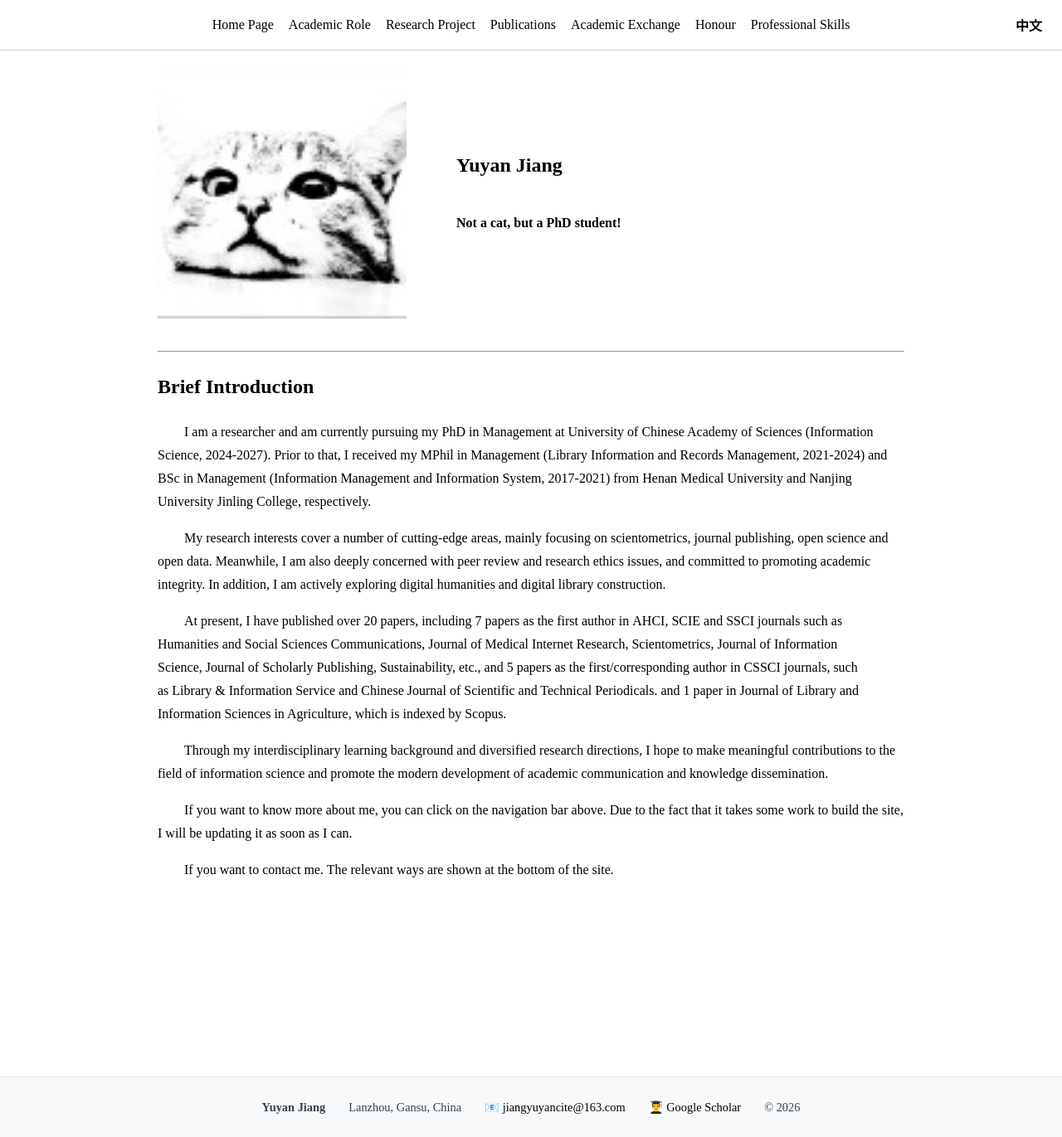
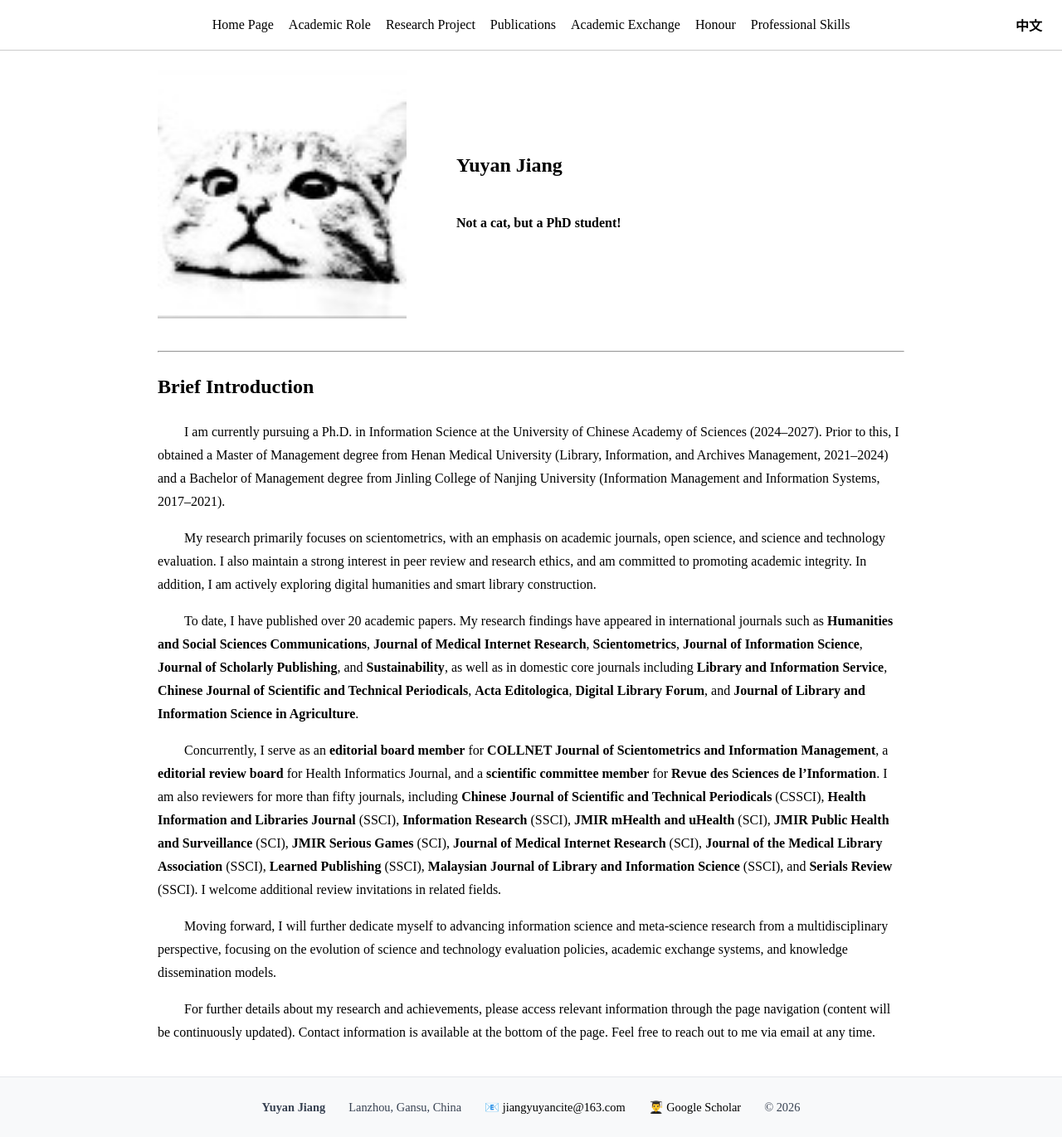
Before and after one commit to jiang-yuyan/Yuyan-Jiang-CV, a Jekyll site: the page built from index.md, in a window 1280 px wide and 1371 px high. Shown: the whole window at 83% size. Built offline with Jekyll 4.4.1, drawn with Linux system fonts in a browser that asks for light colours.

Commit message:
Update index.md

```diff
--- a/index.md
+++ b/index.md
@@ -19,14 +19,14 @@ title: index
 
 ## Brief Introduction
 
-&#8195;&#8195;I am a researcher and am currently pursuing my PhD in Management at University of Chinese Academy of Sciences (Information Science, 2024-2027). Prior to that, I received my MPhil in Management (Library Information and Records Management, 2021-2024) and BSc in Management (Information Management and Information System, 2017-2021) from Henan Medical University and Nanjing University Jinling College, respectively.
+&#8195;&#8195;I am currently pursuing a Ph.D. in Information Science at the University of Chinese Academy of Sciences (2024–2027). Prior to this, I obtained a Master of Management degree from Henan Medical University (Library, Information, and Archives Management, 2021–2024) and a Bachelor of Management degree from Jinling College of Nanjing University (Information Management and Information Systems, 2017–2021).
 
-&#8195;&#8195;My research interests cover a number of cutting-edge areas, mainly focusing on scientometrics, journal publishing, open science and open data. Meanwhile, I am also deeply concerned with peer review and research ethics issues, and committed to promoting academic integrity. In addition, I am actively exploring digital humanities and digital library construction.
+&#8195;&#8195;My research primarily focuses on scientometrics, with an emphasis on academic journals, open science, and science and technology evaluation. I also maintain a strong interest in peer review and research ethics, and am committed to promoting academic integrity. In addition, I am actively exploring digital humanities and smart library construction.
 
-&#8195;&#8195;At present, I have published over 20 papers, including 7 papers as the first author in AHCI, SCIE and SSCI journals such as Humanities and Social Sciences Communications, Journal of Medical Internet Research, Scientometrics, Journal of Information Science, Journal of Scholarly Publishing, Sustainability, etc., and 5 papers as the first/corresponding author in CSSCI journals, such as Library & Information Service and Chinese Journal of Scientific and Technical Periodicals. and 1 paper in Journal of Library and Information Sciences in Agriculture, which is indexed by Scopus.
+&#8195;&#8195;To date, I have published over 20 academic papers. My research findings have appeared in international journals such as **Humanities and Social Sciences Communications**, **Journal of Medical Internet Research**, **Scientometrics**, **Journal of Information Science**, **Journal of Scholarly Publishing**, and **Sustainability**, as well as in domestic core journals including **Library and Information Service**, **Chinese Journal of Scientific and Technical Periodicals**, **Acta Editologica**, **Digital Library Forum**, and **Journal of Library and Information Science in Agriculture**.
 
-&#8195;&#8195;Through my interdisciplinary learning background and diversified research directions, I hope to make meaningful contributions to the field of information science and promote the modern development of academic communication and knowledge dissemination.
+&#8195;&#8195;Concurrently, I serve as an **editorial board member** for **COLLNET Journal of Scientometrics and Information Management**, a **editorial review board** for Health Informatics Journal, and a **scientific committee member** for **Revue des Sciences de l'Information**. I am also reviewers for more than fifty journals, including **Chinese Journal of Scientific and Technical Periodicals** (CSSCI), **Health Information and Libraries Journal** (SSCI), **Information Research** (SSCI), **JMIR mHealth and uHealth** (SCI), **JMIR Public Health and Surveillance** (SCI), **JMIR Serious Games** (SCI), **Journal of Medical Internet Research** (SCI), **Journal of the Medical Library Association** (SSCI), **Learned Publishing** (SSCI), **Malaysian Journal of Library and Information Science** (SSCI), and **Serials Review** (SSCI). I welcome additional review invitations in related fields.
 
-&#8195;&#8195;If you want to know more about me, you can click on the navigation bar above. Due to the fact that it takes some work to build the site, I will be updating it as soon as I can.
+&#8195;&#8195;Moving forward, I will further dedicate myself to advancing information science and meta-science research from a multidisciplinary perspective, focusing on the evolution of science and technology evaluation policies, academic exchange systems, and knowledge dissemination models.
 
-&#8195;&#8195;If you want to contact me. The relevant ways are shown at the bottom of the site.
+&#8195;&#8195;For further details about my research and achievements, please access relevant information through the page navigation (content will be continuously updated). Contact information is available at the bottom of the page. Feel free to reach out to me via email at any time.
```
